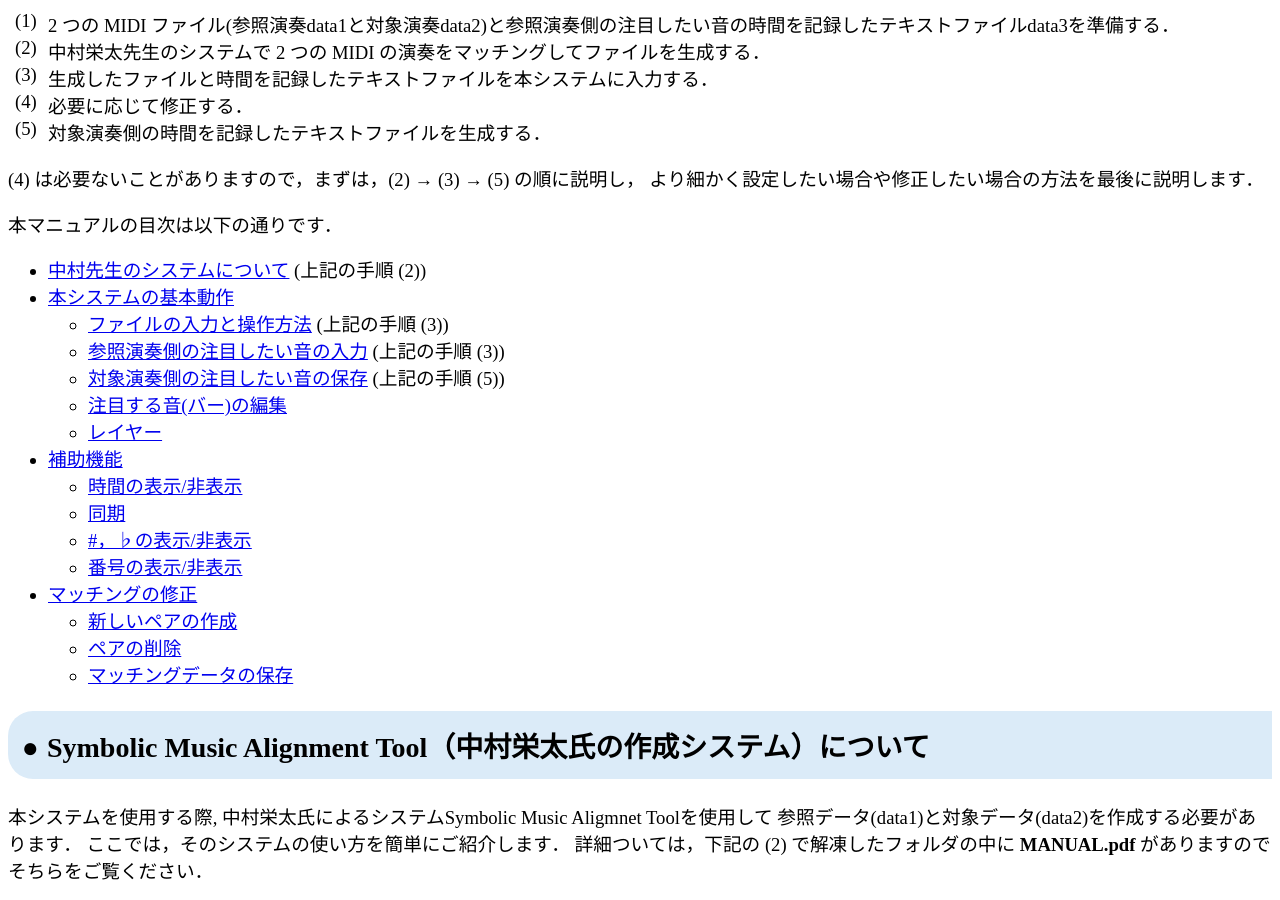
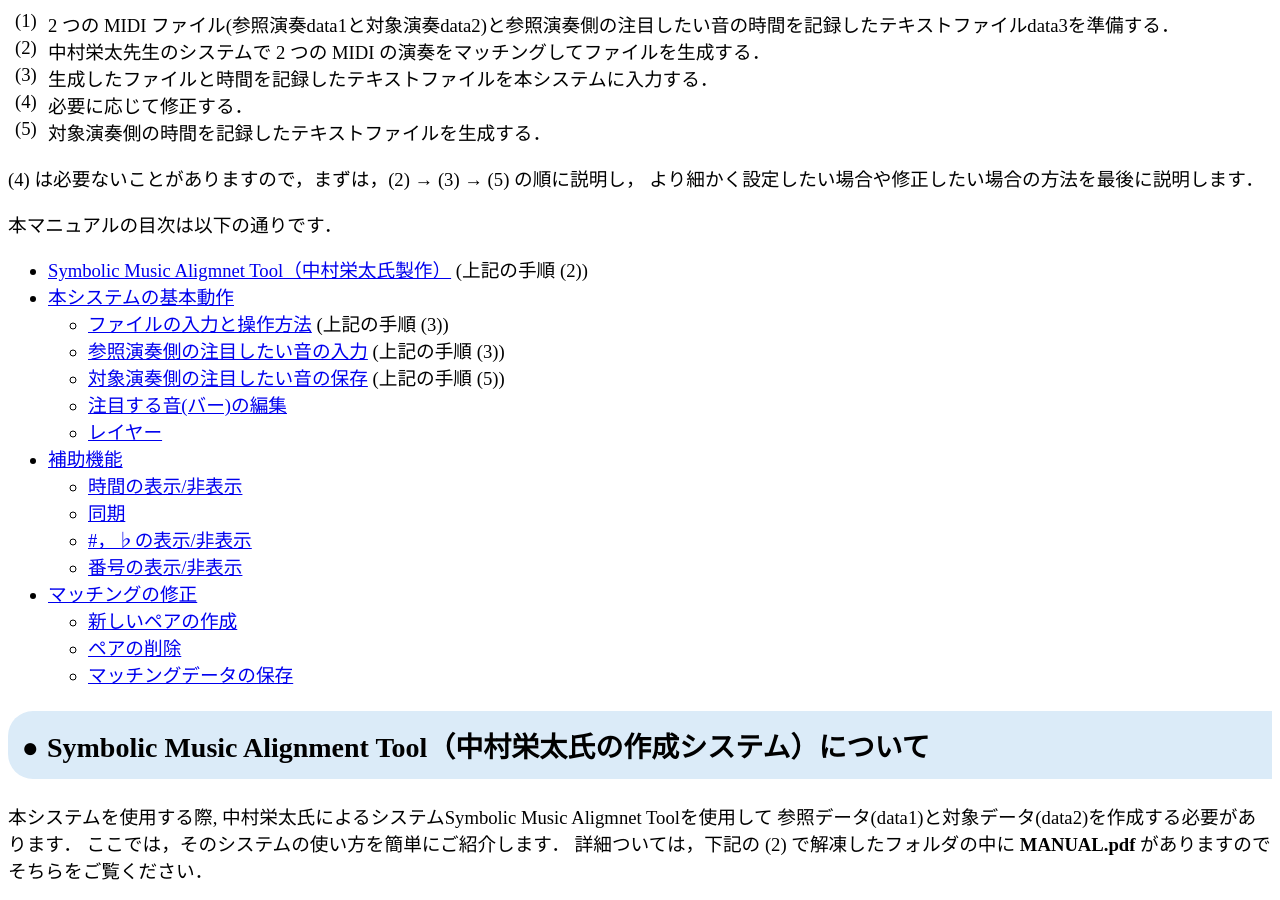
Before and after one commit to akikowashino/akikowashino.github.io, a Jekyll site: the page midi2midi/manual.html, which Jekyll copies as it is, in a window 1280 px wide and 900 px high, scrolled down 735 px. Built offline with Jekyll 4.4.1, drawn with Linux system fonts in a browser that asks for light colours.

Commit message:
Update manual.html

```diff
--- a/midi2midi/manual.html
+++ b/midi2midi/manual.html
@@ -45,7 +45,7 @@
 <p>
 本マニュアルの目次は以下の通りです．
 <ul>
-<li><a href="#eitanakamura">中村先生のシステムについて</a> (上記の手順 (2))
+<li><a href="#eitanakamura">Symbolic Music Aligmnet Tool（中村栄太氏製作）</a> (上記の手順 (2))
 <li><a href="#view">本システムの基本動作
 	<ul>
 	<li><a href="#input">ファイルの入力と操作方法</a> (上記の手順 (3))
```
